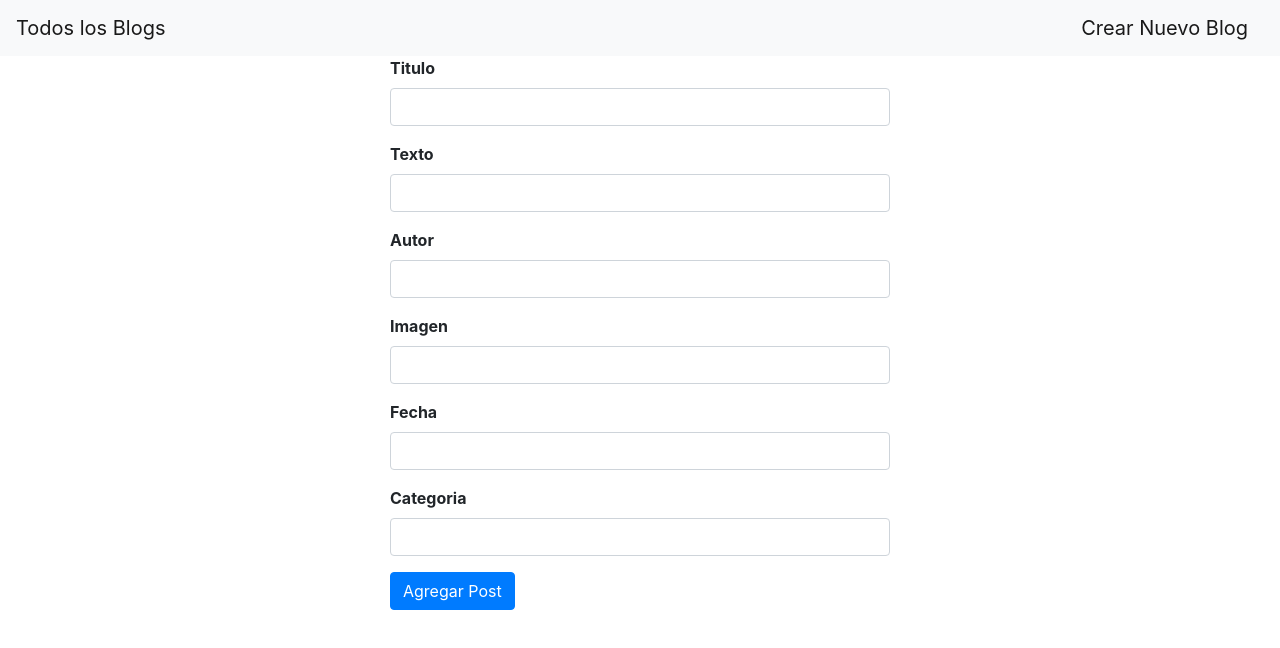
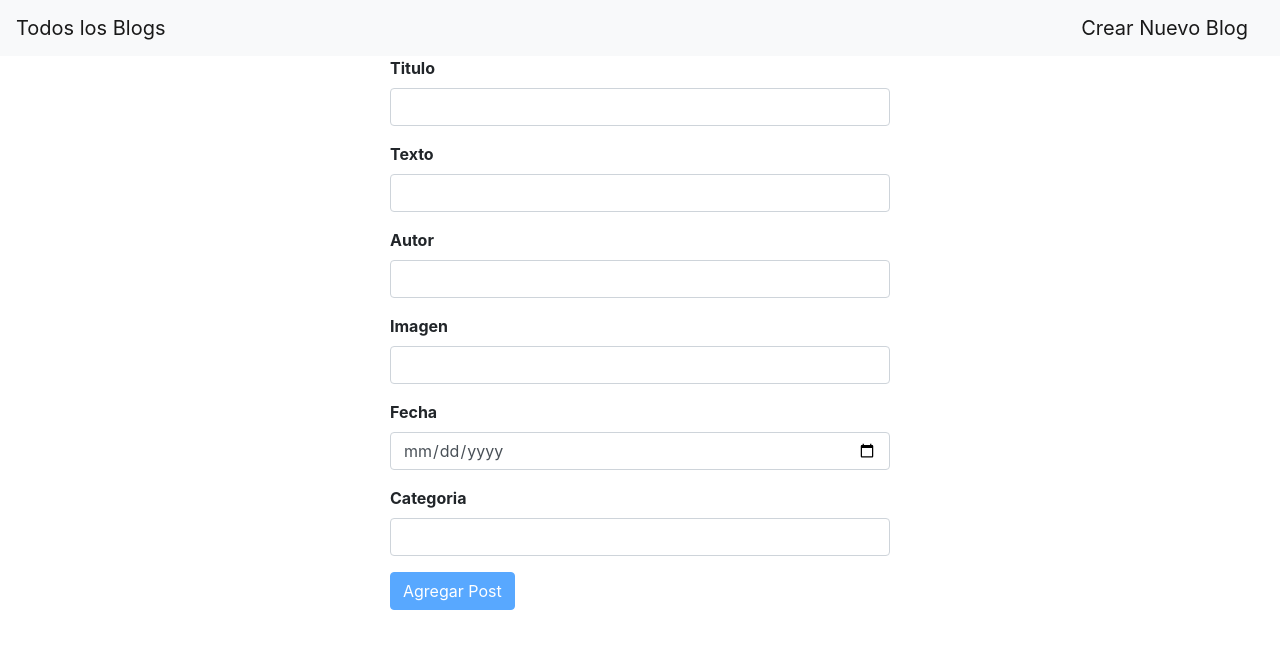
Before and after one commit to PatriContreras/Blog, an Angular app: page /new in a window 1280 px wide. Shown: the top 648 px of the page. Built offline with nearby package versions, Linux system fonts and the light colour scheme.

Commit message:
Creado formulario, validaciones y su funcionalidad. Creado almacenamiento en localStorage.

```diff
--- a/src/app/components/blog/blog.component.css
+++ b/src/app/components/blog/blog.component.css
@@ -38,3 +38,7 @@ img {
     height: auto;
     padding: 15px;
 }
+
+.form-control {
+    width: 25%;
+}
--- a/src/app/components/blog/blog.component.html
+++ b/src/app/components/blog/blog.component.html
@@ -1,6 +1,6 @@
 <select class="form-control" (change)="onChange($event)">
     <option value="todos" selected>Selecciona una categoría</option>
-    <option [value]="categoria" *ngFor="let categoria of allCategorias">{{categoria}}</option>
+    <option [value]="categoria" *ngFor="let categoria of allCategorias">{{categoria.toLowerCase()}}</option>
 </select>
 
 <div class="container">
--- a/src/app/components/blog/blog.component.ts
+++ b/src/app/components/blog/blog.component.ts
@@ -24,8 +24,13 @@ export class BlogComponent implements OnInit {
   }
 
   async onChange($event) {
-    this.allPosts = await this.servicioService.getPostsByCategoria($event.target.value);
-    console.log($event.target.value);
+    if ($event.target.value === 'todos') {
+      this.allPosts = await this.servicioService.getAllPosts()
+    } else {
+      this.allPosts = await this.servicioService.getPostsByCategoria($event.target.value);
+      console.log($event.target.value);
+    }
+
 
   }
 
--- a/src/app/components/formulario/formulario.component.css
+++ b/src/app/components/formulario/formulario.component.css
@@ -8,3 +8,7 @@
 label {
     font-weight: 700;
 }
+
+p {
+    color: tomato;
+}
--- a/src/app/components/formulario/formulario.component.html
+++ b/src/app/components/formulario/formulario.component.html
@@ -2,26 +2,37 @@
     <div class="form-group">
         <label>Titulo</label>
         <input type="text" class="form-control" formControlName="titulo">
+        <p class="error" *ngIf="checkValidator('titulo', 'required')">Este campo es obligatorio</p>
     </div>
     <div class="form-group">
         <label>Texto</label>
         <input type="text" class="form-control" formControlName="texto">
+        <p class="error" *ngIf="checkValidator('texto', 'required')">Este campo es obligatorio</p>
+        <p class="error" *ngIf="checkValidator('texto', 'minlength')">Debes escribir al menos 10 caracteres</p>
+        <p class="error" *ngIf="checkValidator('texto', 'maxlength')">No debes escribir más de 200 caracteres</p>
+
     </div>
     <div class="form-group">
         <label>Autor</label>
         <input type="text" class="form-control" formControlName="autor">
+        <p class="error" *ngIf="checkValidator('autor', 'required')">Este campo es obligatorio</p>
     </div>
     <div class="form-group">
         <label>Imagen</label>
         <input type="text" class="form-control" formControlName="imagen">
+        <p class="error" *ngIf="checkValidator('imagen', 'required')">Debes insertar una imagen</p>
+
     </div>
     <div class="form-group">
         <label>Fecha</label>
-        <input type="text" class="form-control" formControlName="fecha">
+        <input type="date" class="form-control" formControlName="fecha">
     </div>
     <div class="form-group">
         <label>Categoria</label>
         <input type="text" class="form-control" formControlName="categoria">
+        <p class="error" *ngIf="checkValidator('categoria', 'required')">Este campo es obligatorio</p>
     </div>
-    <button type="submit" class="btn btn-primary">Agregar Post</button>
+    <button type="submit" [disabled]="!formulario.valid" class="btn btn-primary">Agregar Post</button>
 </form>
+
+<!-- <p>Formulario Valid: {{formulario.valid}}</p> -->
--- a/src/app/components/formulario/formulario.component.ts
+++ b/src/app/components/formulario/formulario.component.ts
@@ -1,7 +1,8 @@
-import { getLocaleFirstDayOfWeek } from '@angular/common';
 import { Component, OnInit } from '@angular/core';
-import { FormControl, FormGroup } from '@angular/forms';
+import { FormControl, FormGroup, Validators } from '@angular/forms';
 import { ServicioService } from 'src/app/servicio.service';
+
+declare var Swal;
 
 @Component({
   selector: 'app-formulario',
@@ -14,12 +15,24 @@ export class FormularioComponent implements OnInit {
 
   constructor(private servicioService: ServicioService) {
     this.formulario = new FormGroup({
-      titulo: new FormControl,
-      texto: new FormControl,
-      autor: new FormControl,
-      imagen: new FormControl,
-      fecha: new FormControl,
-      categoria: new FormControl,
+      titulo: new FormControl('', [
+        Validators.required
+      ]),
+      texto: new FormControl('', [
+        Validators.required,
+        Validators.minLength(10),
+        Validators.maxLength(200),
+      ]),
+      autor: new FormControl('', [
+        Validators.required
+      ]),
+      imagen: new FormControl('', [
+        Validators.required
+      ]),
+      fecha: new FormControl(),
+      categoria: new FormControl('', [
+        Validators.required
+      ]),
     })
   }
 
@@ -28,8 +41,22 @@ export class FormularioComponent implements OnInit {
   }
 
   onSubmit() {
-    // console.log(this.formulario.value); OK
     this.servicioService.agregarPost(this.formulario.value); // OK
+    //console.log(this.formulario.value);
+    Swal.fire({
+      position: 'top',
+      icon: 'success',
+      title: '¡Has añadido un nuevo post!',
+      showConfirmButton: false,
+      timer: 1500
+    })
+
   }
 
+  checkValidator(controlName, validatorName) {
+    return this.formulario.get(controlName).hasError(validatorName) && this.formulario.get(controlName).touched;
+
+  }
+
+
 }
--- a/src/app/servicio.service.ts
+++ b/src/app/servicio.service.ts
@@ -1,3 +1,4 @@
+import { JsonPipe } from '@angular/common';
 import { Injectable } from '@angular/core';
 import { Post } from './post.interface';
 
@@ -12,13 +13,18 @@ export class ServicioService {
 
 
   constructor() {
+
+    if (localStorage.getItem('arrayPosts')) {
+      this.arrPosts = JSON.parse(localStorage.getItem('arrayPosts'));
+    }
+    else {
       this.arrPosts = [
         {
           titulo: 'Islandia experience',
           texto: 'Lorem ipsum dolor sit amet consectetur adipisicing elit. Aut, itaque?',
           autor: 'Alejandro Cabello',
           imagen: 'https://www.itaka.pl/blog/wp-content/uploads/2020/05/islandia-blog-itaki-zdjecie-glowne-zorza-polarna-wodospady-800x520.jpg',
-        fecha: 'Noviembre 2018',
+          fecha: '2018-10-25',
           categoria: 'viajes',
         },
         {
@@ -26,7 +32,7 @@ export class ServicioService {
           texto: 'Lorem ipsum dolor sit, amet consectetur adipisicing elit. Praesentium nemo doloribus porro corrupti eligendi neque sunt, autem architecto modi voluptas.',
           autor: 'Patricia Contreras',
           imagen: 'https://aws.traveler.es/prod/designs/v1/assets/745x497/142313.jpg',
-        fecha: 'Febrero 2021',
+          fecha: '2021-02-27',
           categoria: 'comida',
         },
         {
@@ -34,7 +40,7 @@ export class ServicioService {
           texto: 'Lorem ipsum dolor sit amet consectetur adipisicing elit. Labore aut itaque, aspernatur officia a praesentium.',
           autor: 'Lucia Trigo',
           imagen: 'https://static.masedimburgo.com/wp-content/uploads/2019/05/28211104/Los-castillos-mas-bonitos-de-Escocia-Culzean-Castle-15002-1500x1000.jpg',
-        fecha: 'Mayo 2017',
+          fecha: '2017-05-16',
           categoria: 'viajes',
         },
         {
@@ -42,10 +48,14 @@ export class ServicioService {
           texto: 'Lorem ipsum dolor sit amet consectetur adipisicing elit. Aut, itaque?',
           autor: 'Flora Boris',
           imagen: 'https://i.pinimg.com/originals/e5/06/17/e50617d721da0d68ce803f3325651ebb.jpg',
-        fecha: 'Febero 2019',
+          fecha: '2019-07-12',
           categoria: 'fotografia',
         },
       ]
+
+      localStorage.setItem('arrayPosts', JSON.stringify(this.arrPosts));
+    }
+
   }
 
   getAllPosts(): Promise<Post[]> {
@@ -56,7 +66,8 @@ export class ServicioService {
 
   agregarPost(pFormulario) {
     this.arrPosts.push(pFormulario);
-    //localStorage.setItem('nuevoPost', JSON.stringify(pFormulario));
+    localStorage.setItem('arrayPosts', JSON.stringify(this.arrPosts));
+
     // console.log(this.arrPosts);
   }
 
--- a/src/index.html
+++ b/src/index.html
@@ -1,13 +1,18 @@
 <!doctype html>
 <html lang="en">
+
 <head>
   <meta charset="utf-8">
   <title>Blog</title>
   <base href="/">
   <meta name="viewport" content="width=device-width, initial-scale=1">
   <link rel="icon" type="image/x-icon" href="favicon.ico">
+  <script src="//cdn.jsdelivr.net/npm/sweetalert2@10"></script>
+
 </head>
+
 <body>
   <app-root></app-root>
 </body>
+
 </html>
```
Lines whose indentation alone changed are shown as unchanged.
